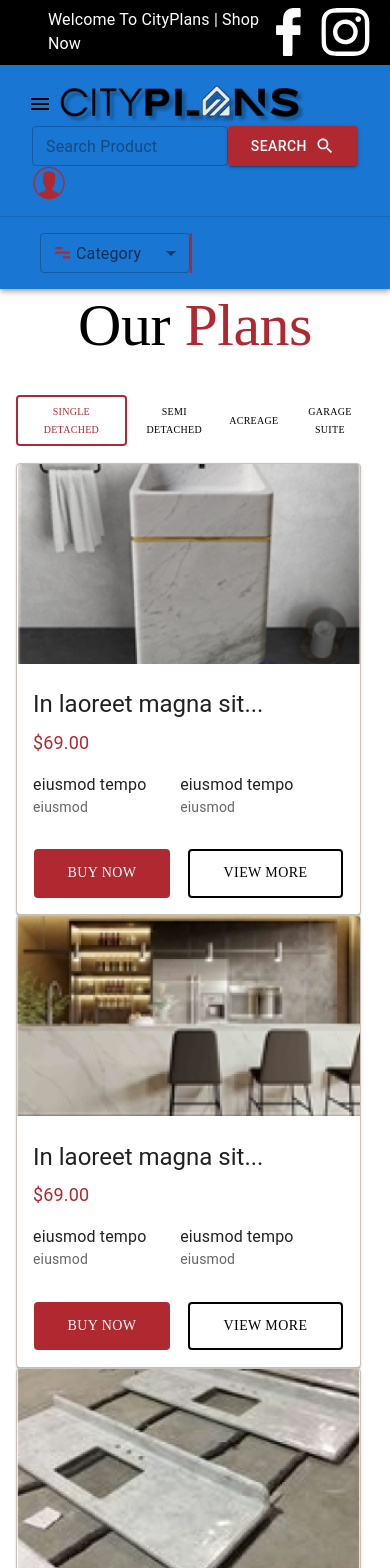
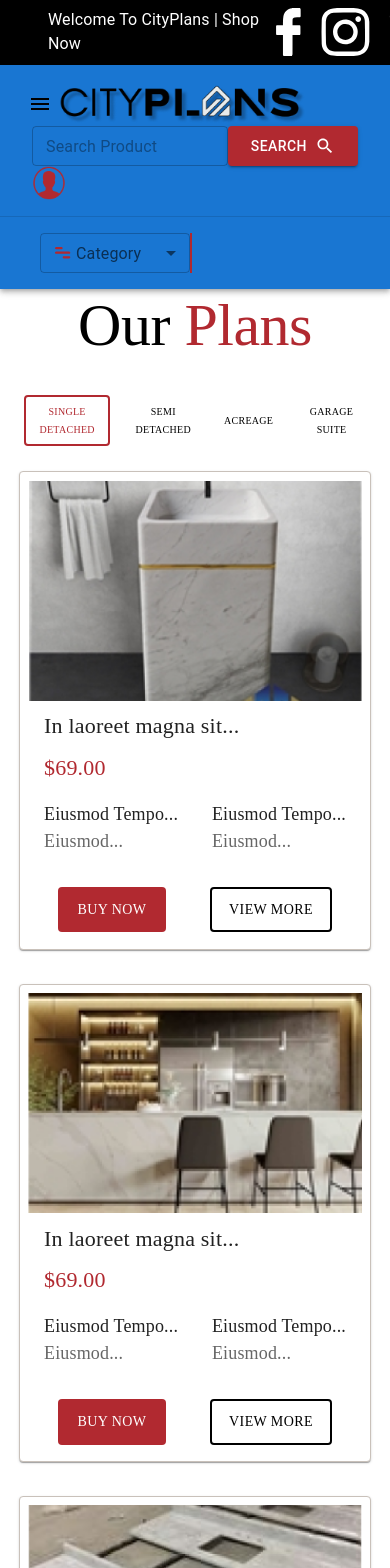
Before and after one commit to vinay77175/cityplans, a Next.js app: page /home/category_section in a window 390 px wide. Shown: the top 1568 px of the page. Built offline with nearby package versions, Linux system fonts and the light colour scheme; a web font is replaced by a local one.

Commit message:
Imporved Design
10-02-2024

```diff
--- a/pages/home/category_data.ts
+++ b/pages/home/category_data.ts
@@ -19,7 +19,7 @@ export const categoryList:Array<Record<string,any>>=[
 
                 "name":"name",
                 "img": category1,
-                "heading": "In laoreet magna sit",
+                "heading": "In laoreet magna sit dsdcsadwe",
                 "price": `$69.00`,
                 "title1": "eiusmod tempo",
                 "title2": "eiusmod tempo",
--- a/pages/home/category_section.tsx
+++ b/pages/home/category_section.tsx
@@ -16,7 +16,10 @@ import category3 from "../../public/Images/category_3.png";
 import category4 from "../../public/Images/category_4.png";
 import { categoryList } from "./category_data";
 import { StaticImageData } from "next/image";
+import { useMediaQuery } from "@mui/material";
 const Category_section = () => {
+  const isMobile = useMediaQuery("(max-width:600px)");
+
   const [selectedCategory, setSelectedCategory] = useState<string>("");
   let [isSelected1, setIsSelected1] = useState<boolean>(true);
   let [isSelected2, setIsSelected2] = useState<boolean>(false);
@@ -305,7 +308,7 @@ const Category_section = () => {
           sx={{
             display: "flex",
             justifyContent: "space-around",
-            marginBottom: "2vh",
+            marginBottom: "3vh",
           }}
         >
           <Button
@@ -316,6 +319,7 @@ const Category_section = () => {
                 md: "20px",
                 lg: "24px",
               },
+              marginX: "1vh",
               color: isSelected1 ? "#b12930" : "black",
               border: isSelected1 ? "2px solid #b12930" : "none",
               fontFamily: "Jacques Francois",
@@ -338,6 +342,7 @@ const Category_section = () => {
                 md: "20px",
                 lg: "24px",
               },
+              marginX: "1vh",
               color: isSelected2 ? "#b12930" : "black",
               border: isSelected2 ? "2px solid #b12930" : "none",
               fontFamily: "Jacques Francois",
@@ -362,6 +367,7 @@ const Category_section = () => {
                 md: "20px",
                 lg: "24px",
               },
+              marginX: "1vh",
               color: isSelected3 ? "#b12930" : "black",
               border: isSelected3 ? "2px solid #b12930" : "none",
               fontFamily: "Jacques Francois",
@@ -386,6 +392,7 @@ const Category_section = () => {
                 md: "20px",
                 lg: "24px",
               },
+              marginX: "1vh",
               color: isSelected4 ? "#b12930" : "black",
               border: isSelected4 ? "2px solid #b12930" : "none",
               fontFamily: "Jacques Francois",
@@ -405,40 +412,65 @@ const Category_section = () => {
         </Box>
 
         <Box>
-          <Grid container>
+          <Grid
+            container
+            sx={{
+              marginBottom: "2vh",
+              paddingX: "0vh",
+            }}
+          >
             {categoryList.map(
               (category) =>
                 category.id === selectedCategory &&
                 category.products.map((product: Product) => (
-                  <Grid item xs={12} sm={6} lg={3} key={product.id}>
+                  <Grid
+                    item
+                    xs={12}
+                    sm={6}
+                    lg={3}
+                    key={product.id}
+                    sx={{
+                      display: "flex",
+                      justifyContent: "center",
+                    }}
+                  >
                     <Card
                       sx={{
-                        maxWidth: 345,
+                        padding: "1vh 1vh 0vh 1vh",
+                        marginBottom: "4vh",
+                        mx: { sm: "1vh" },
+
                         border: "1px solid #C9C1BA",
                       }}
                     >
                       <CardMedia
                         component="img"
                         alt="green iguana"
-                        height="200"
+                        sx={{
+                          height: { xs: "220px", lg: "170px" },
+                        }}
                         src={product.img.src}
                       />
-                      <CardContent>
+                      <CardContent sx={{ paddingTop: "0vh" }}>
                         <Typography
-                          gutterBottom
-                          variant="h5"
                           component="div"
                           sx={{
                             marginTop: { xs: "1vh", lg: "2vh" },
+                            fontSize: { xs: "22px", sm: "20px", lg: "22px" },
+                            fontFamily: "Times New Roman",
                           }}
                         >
-                          {product.heading.slice(0, 20)}...
+                          {isMobile
+                            ? product.heading.slice(0, 20)
+                            : product.heading.slice(0, 20)}
+                          ...
                         </Typography>
                         <Typography
                           color="#B12930"
                           sx={{
                             marginTop: { xs: "1vh", lg: "2vh" },
-                            fontSize: { xs: "18px", md: "22px" },
+                            fontSize: { xs: "22px", sm: "20px", lg: "22px" },
+                            fontFamily: "Times New Roman",
                           }}
                         >
                           {product.price}
@@ -458,19 +490,77 @@ const Category_section = () => {
                               },
                             }}
                           >
-                            <Typography variant="body1">
-                              {product.title1}
+                            <Typography
+                              variant="body1"
+                              sx={{
+                                fontFamily: "Times New Roman",
+                                textTransform: "capitalize",
+                                fontSize: {
+                                  xs: "18px",
+                                  sm: "16px",
+                                  lg: "18px",
+                                },
+                              }}
+                            >
+                              {isMobile
+                                ? product.title1.slice(0, 20)
+                                : product.title1.slice(0, 10)}
+                              ...
                             </Typography>
-                            <Typography variant="body2" color="text.secondary">
-                              {product.titleText1}
+                            <Typography
+                              variant="body1"
+                              color="text.secondary"
+                              sx={{
+                                fontFamily: "Times New Roman",
+                                textTransform: "capitalize",
+                                fontSize: {
+                                  xs: "18px",
+                                  sm: "16px",
+                                  lg: "18px",
+                                },
+                              }}
+                            >
+                              {isMobile
+                                ? product.titleText1.slice(0, 10)
+                                : product.titleText1.slice(0, 10)}
+                              ...
                             </Typography>
                           </Box>
                           <Box>
-                            <Typography variant="body1">
-                              {product.title2}
+                            <Typography
+                              variant="body1"
+                              sx={{
+                                fontFamily: "Times New Roman",
+                                textTransform: "capitalize",
+                                fontSize: {
+                                  xs: "18px",
+                                  sm: "16px",
+                                  lg: "18px",
+                                },
+                              }}
+                            >
+                              {isMobile
+                                ? product.title2.slice(0, 20)
+                                : product.title2.slice(0, 10)}
+                              ...
                             </Typography>
-                            <Typography variant="body2" color="text.secondary">
-                              {product.titleText2}
+                            <Typography
+                              variant="body1"
+                              color="text.secondary"
+                              sx={{
+                                fontFamily: "Times New Roman",
+                                textTransform: "capitalize",
+                                fontSize: {
+                                  xs: "18px",
+                                  sm: "16px",
+                                  lg: "18px",
+                                },
+                              }}
+                            >
+                              {isMobile
+                                ? product.titleText2.slice(0, 10)
+                                : product.titleText2.slice(0, 10)}
+                              ...
                             </Typography>
                           </Box>
                         </Box>
@@ -484,7 +574,8 @@ const Category_section = () => {
                         >
                           <Button
                             sx={{
-                              padding: "1.2vh 4vh",
+                              mx: "1vh",
+                              padding: "1vh 2.3vh",
                               fontFamily: "Times New Roman ",
                               color: "white",
                               backgroundColor: "#B12930",
@@ -497,7 +588,8 @@ const Category_section = () => {
                           </Button>
                           <Button
                             sx={{
-                              padding: "1.2vh 4vh",
+                              mx: "1vh",
+                              padding: "1vh 2vh",
                               fontFamily: "Times New Roman ",
                               color: "black",
                               border: "2px solid black",
```
Also changed, not shown: pages/home/about_section.tsx (+20 -8 lines), pages/home/plan_section.tsx (+4 -3 lines).
